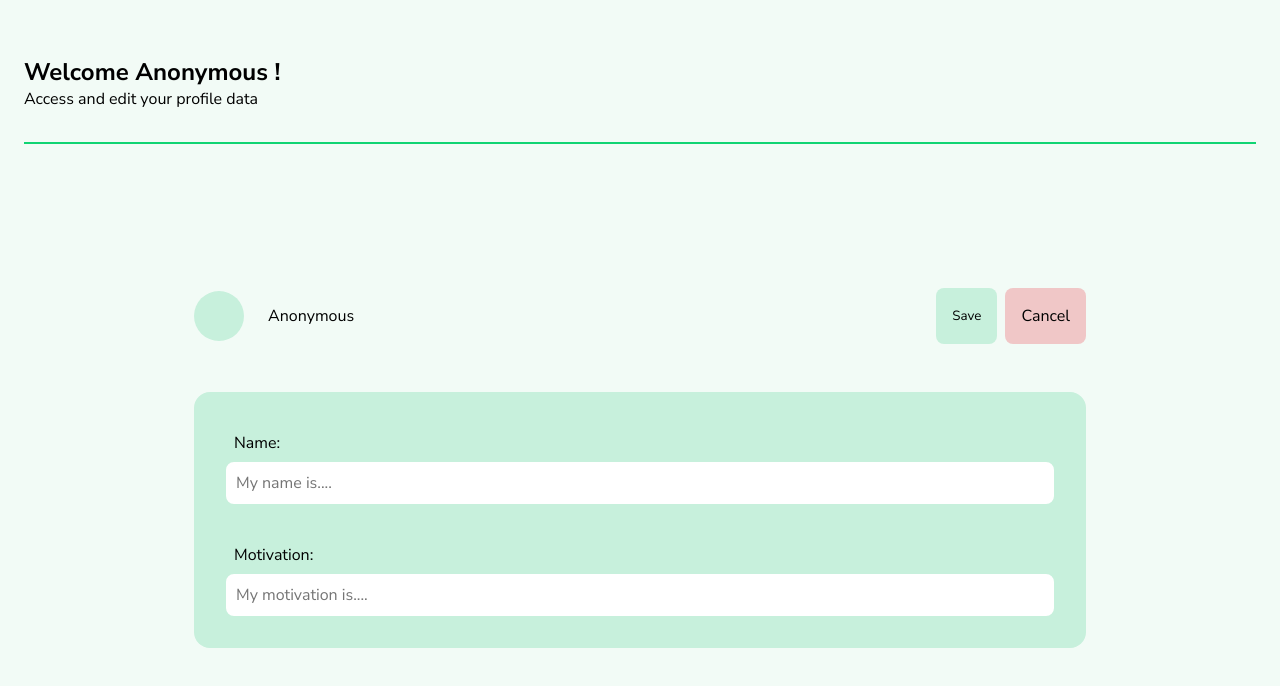
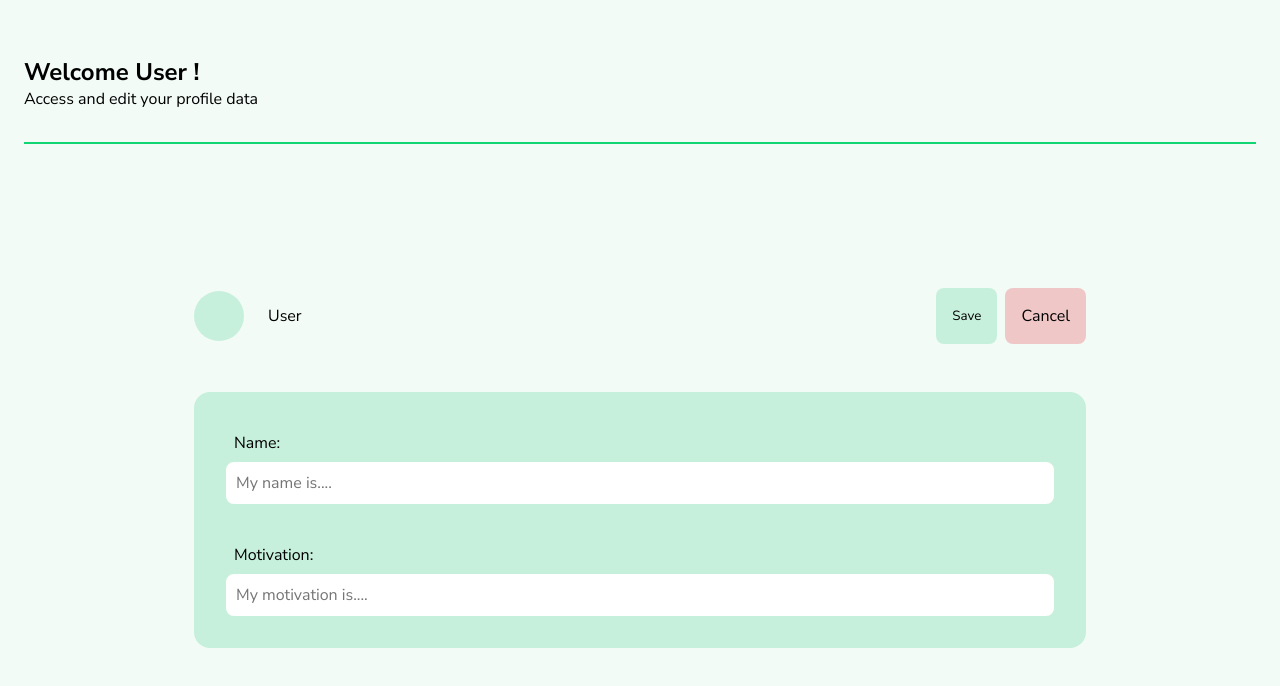
Before and after one commit to Haveadream1/trading-journal, a React (Vite) app: page /profileForm in a window 1280 px wide. Shown: the top 686 px of the page. Built offline with nearby package versions, Linux system fonts and the light colour scheme; no server answers.

Commit message:
refactor: default value for username

```diff
--- a/src/data/ProfileContext.jsx
+++ b/src/data/ProfileContext.jsx
@@ -4,7 +4,7 @@ const FormContext = createContext(null);
 
 export default function ProfileProvider({ children}) {
     const [profileData, setProfileData] = useState({
-        "username-input": "Anonymous",
+        "username-input": "User",
         "motivation-input":  ""
     });
 
```
